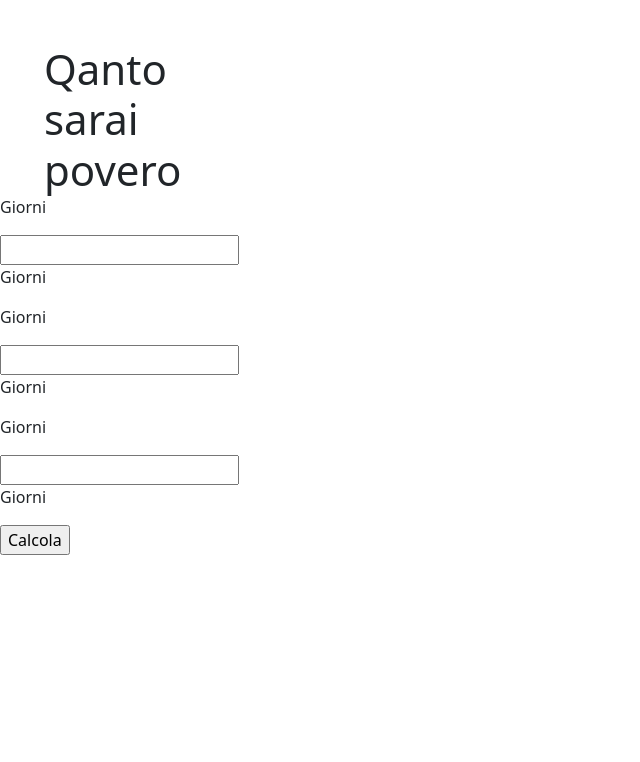
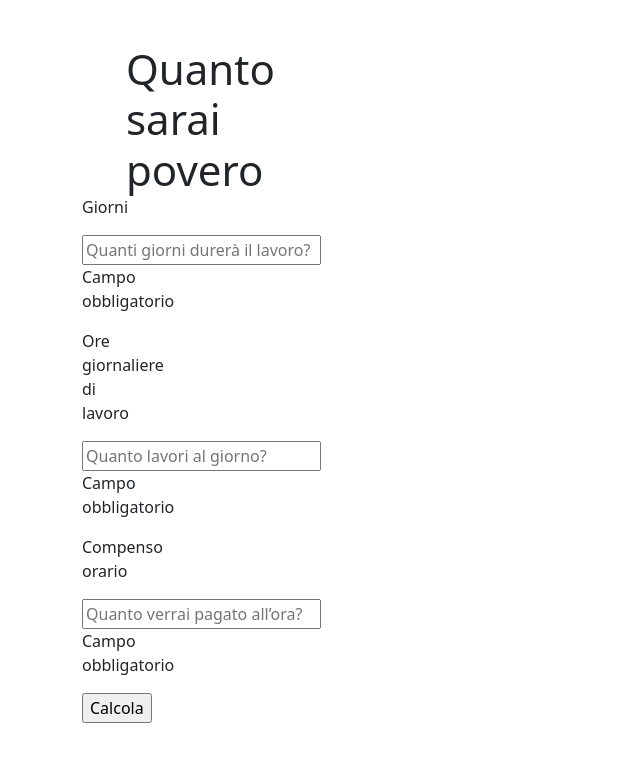
Before and after one commit to Daniel-ui-bit/Stipend, a PHP site: page / in a window 1280 px wide. Shown: the top 762 px of the page, without its empty margins (0-640 px from the left). Run offline with PHP 8.4, Linux system fonts and the light colour scheme.

Commit message:
Modifiche Php e Html

```diff
--- a/Sito/Index.html
+++ b/Sito/Index.html
@@ -6,12 +6,14 @@
         <link href="https://cdn.jsdelivr.net/npm/bootstrap@5.2.2/dist/css/bootstrap.min.css" rel="stylesheet">
     </head>
 <body>
+    <form action="Static/Php/Index.php" method="post">
+        <div class="container">
             <div class="col-6">
                 <div class="rec_Sfondo">
 
                     <div class="row">
                         <div class="col-6">
-                        <h1 class="title"> Qanto sarai povero </h1>
+                            <h1 class="title"> Quanto sarai povero </h1>
                         </div>
                     </div>
 
@@ -23,60 +25,61 @@
 
                     <div class="row">
                         <div class="col-4">
-                        <input type="text" id="DurataLavoro" name="DurataLavoro">
+                            <input type="text" id="DurataLavoro" name="DurataLavoro" placeholder="Quanti giorni durerà il lavoro?">
                         </div>
                     </div>
 
                     <div class="row">
                         <div class="col-2">
-                        <p class="Campo_OBG">Giorni</p>
+                            <p class="Campo_OBG">Campo obbligatorio</p>
                         </div>
                     </div>
 
                     <div class="row">
                         <div class="col-1">
-                        <p class="Paraghrap">Giorni</p>
+                            <p class="Paraghrap">Ore giornaliere di lavoro</p>
                         </div>
                     </div>
 
                     <div class="row">
                         <div class="col-4">
-                        <input type="text" id="QuantoLavori" name="QuantoLavori">
+                            <input type="text" id="QuantoLavori" name="QuantoLavori" placeholder="Quanto lavori al giorno?">
                         </div>
                     </div>
 
                     <div class="row">
                         <div class="col-2">
-                        <p class="Campo_OBG">Giorni</p>
+                            <p class="Campo_OBG">Campo obbligatorio</p>
                         </div>
                     </div>
 
                     <div class="row">
                         <div class="col-1">
-                        <p class="Paraghrap">Giorni</p>
+                            <p class="Paraghrap">Compenso orario</p>
                         </div>
                     </div>
 
                     <div class="row">
                         <div class="col-4">
-                        <input type="text" id="PagamentoOra" name="PagamentoOra">
+                            <input type="text" id="PagamentoOra" name="PagamentoOra" placeholder="Quanto verrai pagato all’ora?">
                         </div>
                     </div>
 
                     <div class="row">
                         <div class="col-2">
-                        <p class="Campo_OBG">Giorni</p>
+                            <p class="Campo_OBG">Campo obbligatorio</p>
                         </div>
                     </div>
 
                     <div class="row">
                         <div class="col-4">
-                        <input type="submit" name="Calcola" value="Calcola">
+                            <input type="submit" name="submit" value="Calcola">
                         </div>
                     </div>
 
                 </div>
             </div>
-
+        </div>
+    </form>
 </body>
 </html>
```
Also changed, not shown: Sito/Static/Php/Index.php (+4 -3 lines). Lines whose indentation alone changed are shown as unchanged.
